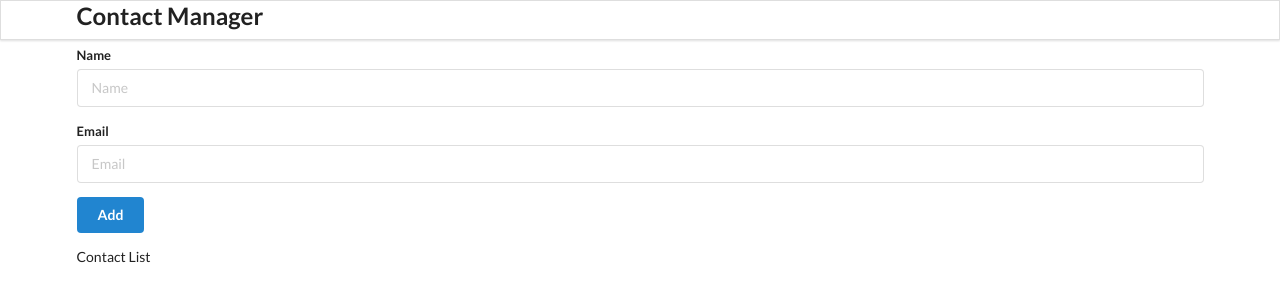
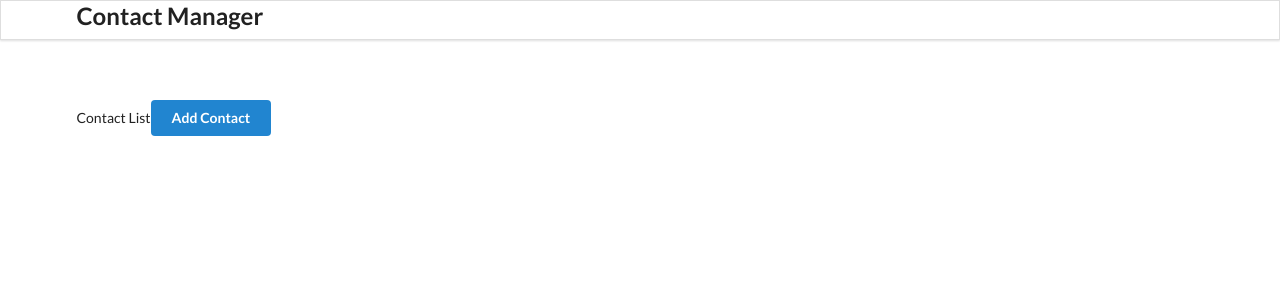
Before and after one commit to JainManjari/ReactContactApp, a React (Create React App) app: page / in a window 1280 px wide. Shown: the top 302 px of the page. Built offline with nearby package versions, Linux system fonts and the light colour scheme.

Commit message:
added routing

```diff
--- a/package.json
+++ b/package.json
@@ -8,6 +8,7 @@
     "@testing-library/user-event": "^13.5.0",
     "react": "^18.3.1",
     "react-dom": "^18.3.1",
+    "react-router-dom": "^6.23.1",
     "react-scripts": "5.0.1",
     "web-vitals": "^2.1.4"
   },
@@ -34,5 +35,8 @@
       "last 1 firefox version",
       "last 1 safari version"
     ]
+  },
+  "devDependencies": {
+    "@babel/plugin-proposal-private-property-in-object": "^7.21.11"
   }
 }
--- a/src/components/App.js
+++ b/src/components/App.js
@@ -1,5 +1,6 @@
 import "./App.css";
 import React, { useEffect, useState } from "react";
+import { BrowserRouter as Router, Route, Routes } from "react-router-dom";
 
 import Header from "./Header";
 import AddContact from "./AddContact";
@@ -10,20 +11,21 @@ function App() {
   const [contacts, setContacts] = useState([]);
 
   const removeContactHanlder = (id) => {
-    let newContactList = contacts.filter((contact)=>{
-      return contact.id!==id
+    let newContactList = contacts.filter((contact) => {
+      return contact.id !== id;
     });
-    console.log("removing contact ",newContactList);
+    console.log("removing contact ", newContactList);
     setContacts(newContactList);
-  }
+  };
 
   const addContactHandler = (contact) => {
-    setContacts([...contacts, {id:contacts.length,...contact}]);
+    console.log("add ", contact);
+    setContacts([...contacts, { id: contacts.length, ...contact }]);
   };
 
   useEffect(() => {
     let retrievedContacts = JSON.parse(localStorage.getItem(LOCAL_STORAGE_KEY));
-    if(retrievedContacts) {
+    if (retrievedContacts) {
       setContacts(retrievedContacts);
     }
   }, []); // only rendering it once
@@ -34,9 +36,16 @@ function App() {
 
   return (
     <div className="ui container">
-      <Header />
-      <AddContact addContactHandler={addContactHandler} />
-      <ContactList contacts={contacts} removeContactHanlder={removeContactHanlder}/>
+      <Router>
+        <Header />
+        <Routes>
+          <Route
+            path="/"
+            element={<ContactList contacts={contacts} removeContactHanlder={removeContactHanlder}/>}
+          />
+          <Route path="/add" element={<AddContact addContactHandler={addContactHandler}/>} />
+        </Routes>
+      </Router>
     </div>
   );
 }
--- a/src/components/ContactList.js
+++ b/src/components/ContactList.js
@@ -1,8 +1,10 @@
 import React from "react";
 import ContactCard from "./ContactCard";
+import { Link } from "react-router-dom";
 
 const ContactList = (props) => {
-  const { contacts, removeContactHanlder } = props;
+  const {contacts, removeContactHanlder } = props;
+  console.log("contacts ", contacts);
 
   const contactList = contacts.map((contact) => {
     return (
@@ -14,8 +16,11 @@ const ContactList = (props) => {
     );
   });
   return (
-    <div className="ui celled list">
+    <div className="ui celled list" style={{marginTop:100}}>
       Contact List
+      <Link to="/add">
+        <button className="ui button blue right">Add Contact</button>
+      </Link>
       {contactList}
     </div>
   );
```
Also changed, not shown: 1 other file (tests, documents, lock files or other folders).
